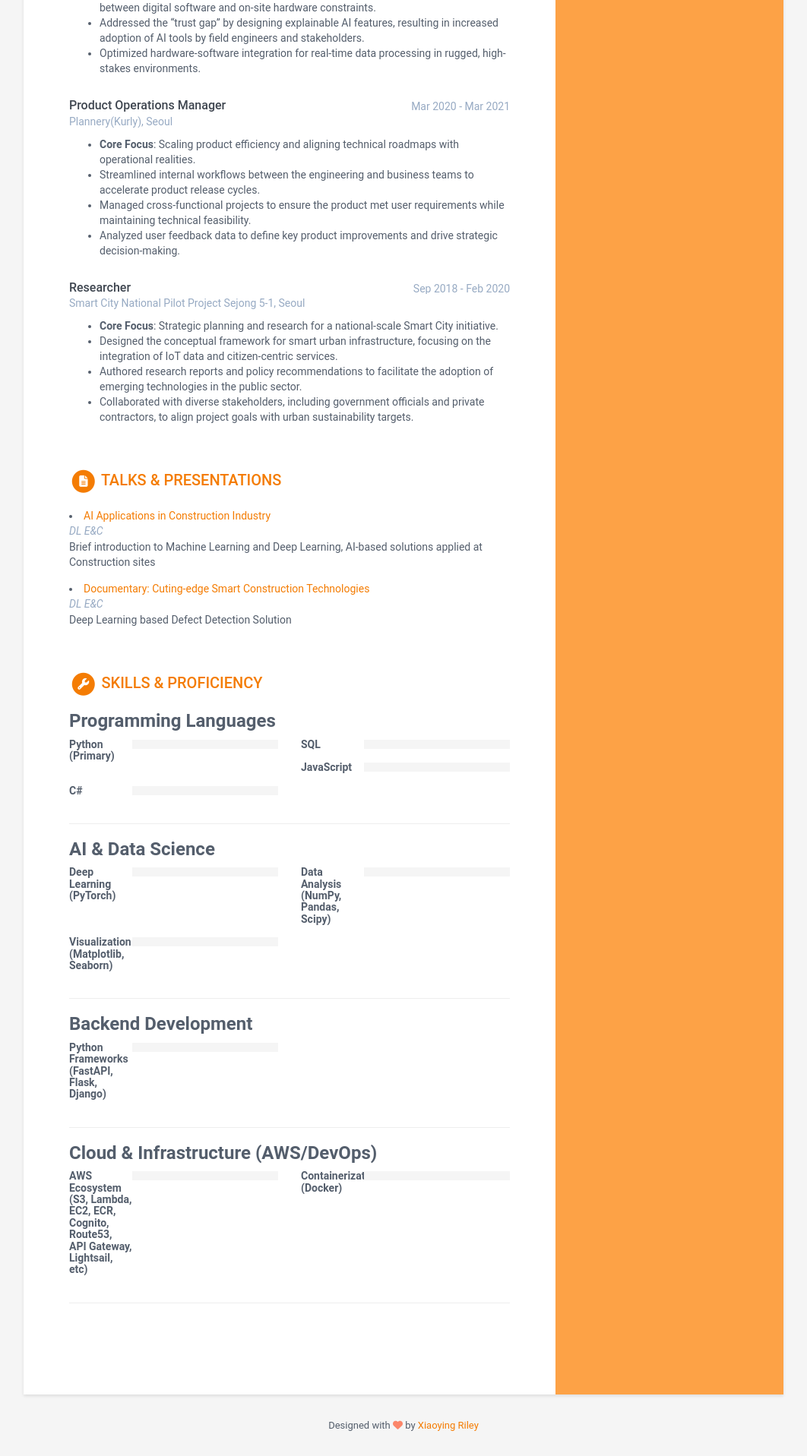
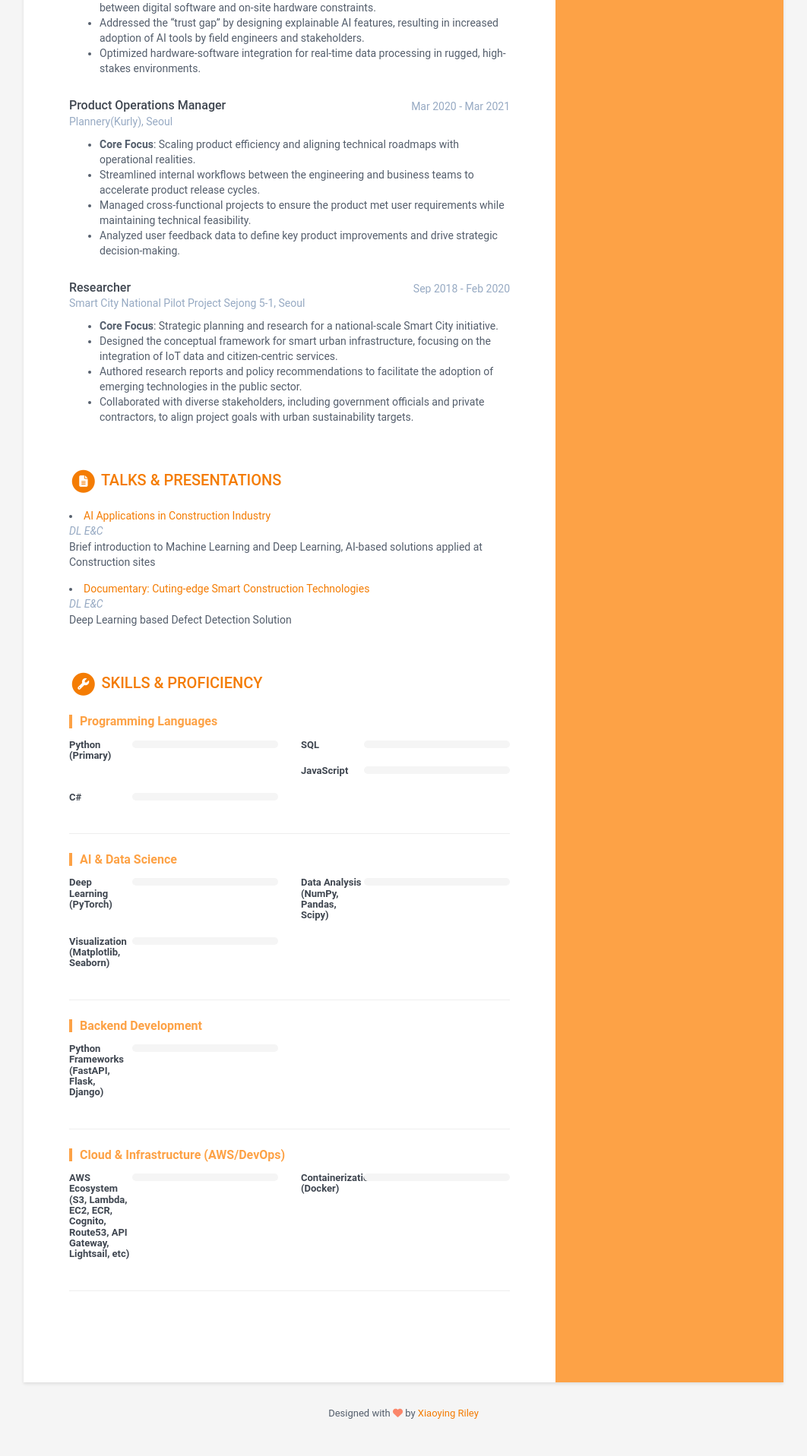
Before and after one commit to nanunzoey/nanunzoey.github.io, a Jekyll site: the page built from index.html, in a window 1280 px wide. Shown: the part 2037-3954 px from the top of the page at 76% size, without its empty margins (109-1171 px from the left). Built offline with Jekyll 4.4.1, drawn with Linux system fonts in a browser that asks for light colours; nearby versions of some CDN libraries; library files that are not in the unit come from our copies.

Commit message:
Update _base.scss

```diff
--- a/_sass/_base.scss
+++ b/_sass/_base.scss
@@ -265,22 +265,44 @@ p {
 }
 
 .skillset {
+  .skill-group-title {
+    font-size: 16px;
+    font-weight: 700;
+    color: $theme-color; // 테마 색상 적용
+    margin-top: 25px;
+    margin-bottom: 15px;
+    border-left: 4px solid $theme-color;
+    padding-left: 10px;
+  }
   .item {
-    margin-bottom: 15px;
+    margin-bottom: 20px;
+    padding-right: 15px;
+  }
+  .level-title {
+    font-size: 13px;
+    font-weight: 600;
+    margin-top: 0;
+    margin-bottom: 8px;
+    color: $text-color;
+  }
+  .level-bar {
+    height: 10px;
+    background: $smoky-white;
+    border-radius: 5px;
     overflow: hidden;
   }
-  .level-title {
-    font-size: 14px;
-    margin-top: 0;
-    margin-bottom: 12px;
+  .level-bar-inner {
+    height: 10px;
+    background: lighten($theme-color, 10%);
+    border-radius: 5px;
+    transition: width 0.6s ease-in-out;
   }
-  .level-bar {
-    height: 12px;
-    background: $smoky-white;
-  }
-  .level-bar-inner {
-    height: 12px;
-    background: lighten($theme-color, 15%);
+  .group-divider {
+    margin-top: 10px;
+    margin-bottom: 20px;
+    border: 0;
+    border-top: 1px solid lighten($smoky-white, 5%);
+    &:last-child { display: none; } // 마지막 선은 제거
   }
 }
 
```
